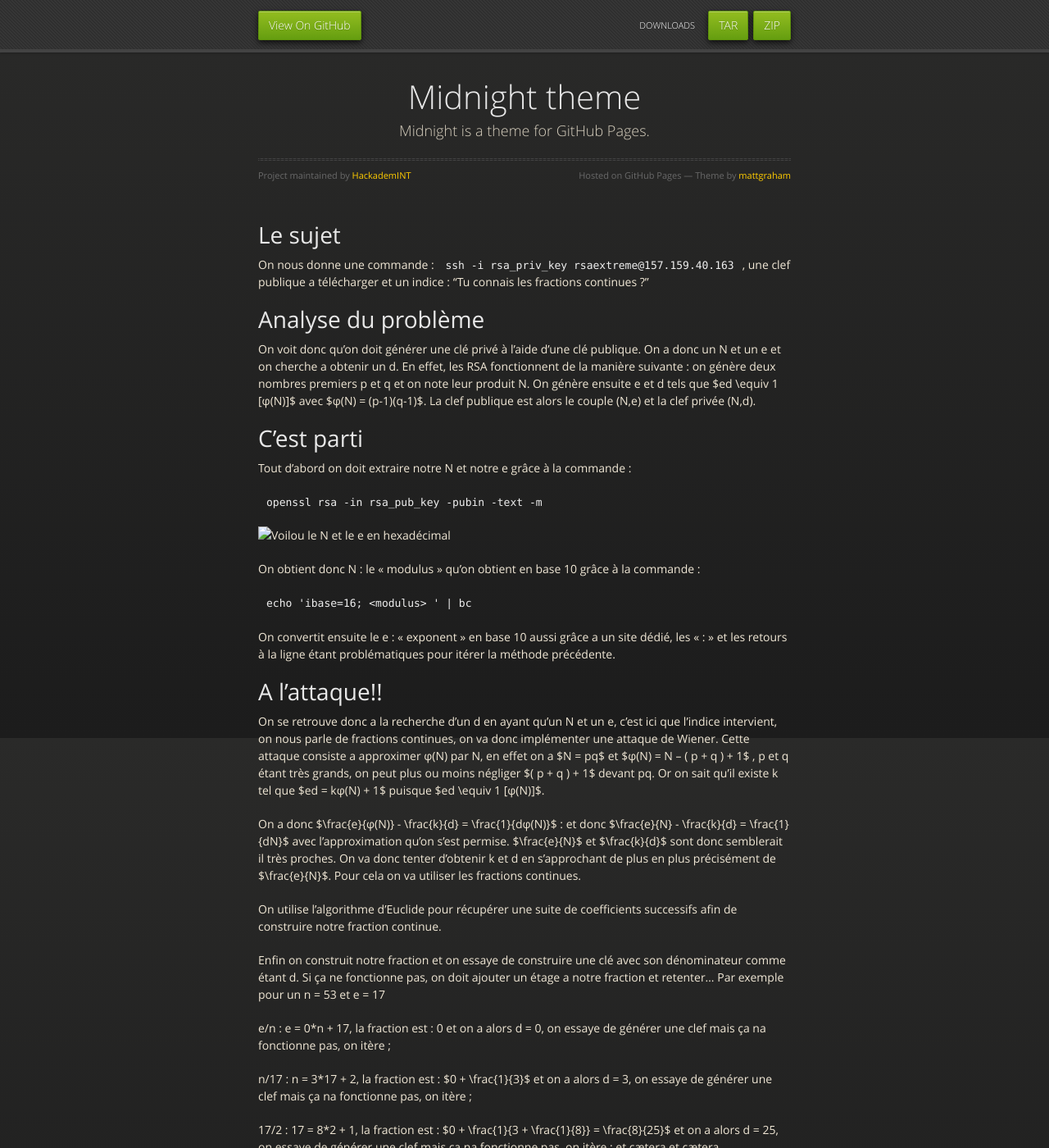
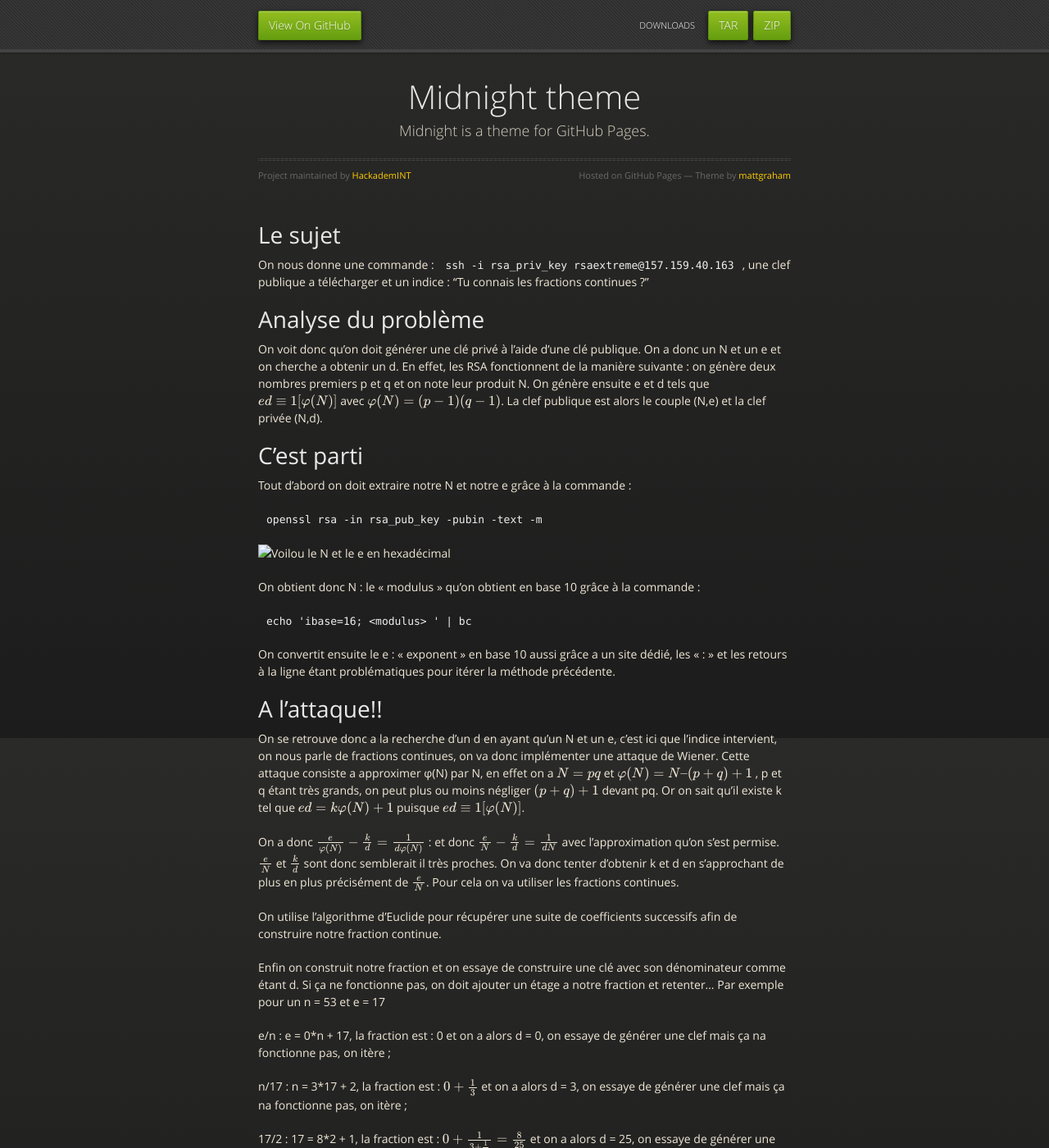
Before and after one commit to HackademINT/hackademint.github.io-legacy, a Jekyll site: the page built from _posts/2018-2019/StarHackademINT2018/2019-03-25-RSA-Extreme.md, in a window 1280 px wide and 1400 px high. Shown: the whole window at 82% size. Built offline with Jekyll 4.4.1, drawn with Linux system fonts in a browser that asks for light colours; our own code applies the rules of GitHub Pages for plain Markdown files; formulas are drawn with MathJax 3; some of the changed text lies outside the part shown.

Commit message:
Adding LateX interpreter

```diff
--- a/_layouts/default.html
+++ b/_layouts/default.html
@@ -15,6 +15,9 @@
     <link rel="stylesheet" href="{{ '/assets/css/ie.css' | relative_url }}">
     <![endif]-->
     <meta name="viewport" content="width=device-width, initial-scale=1, user-scalable=no">
+    <script type="text/javascript"
+      src="http://cdn.mathjax.org/mathjax/latest/MathJax.js?config=TeX-AMS-MML_HTMLorMML">
+    </script>
 
   </head>
   <body>
--- a/_posts/2018-2019/StarHackademINT2018/2019-03-25-RSA-Extreme.md
+++ b/_posts/2018-2019/StarHackademINT2018/2019-03-25-RSA-Extreme.md
@@ -18,8 +18,8 @@
 
 # Analyse du problème
 On voit donc qu’on doit générer une clé privé à l’aide d’une clé publique. On a donc un N et un e et on cherche a obtenir un d.
-En effet, les RSA fonctionnent de la manière suivante : on génère deux nombres premiers p et q et on note leur produit N. On génère ensuite e et d tels que $ed \equiv 1 [φ(N)]$
-avec $φ(N) = (p-1)(q-1)$. La clef publique est alors le couple (N,e) et la clef privée (N,d).
+En effet, les RSA fonctionnent de la manière suivante : on génère deux nombres premiers p et q et on note leur produit N. On génère ensuite e et d tels que $$ed \equiv 1 [φ(N)]$$
+avec $$φ(N) = (p-1)(q-1)$$. La clef publique est alors le couple (N,e) et la clef privée (N,d).
 
 # C'est parti
 Tout d’abord on doit extraire notre N et notre e grâce à la commande :
@@ -36,11 +36,11 @@
 
 # A l'attaque!!
 On se retrouve donc a la recherche d’un d en ayant qu’un N et un e, c’est ici que l’indice intervient, on nous parle de fractions continues, on va donc implémenter une attaque de Wiener.
-Cette attaque consiste a approximer φ(N) par N, en effet on a $N = pq$ et $φ(N) = N – ( p + q ) + 1$ , p et q étant très grands, on peut plus ou moins négliger $( p + q ) + 1$ devant pq.
-Or on sait qu’il existe k tel que $ed = kφ(N) + 1$ puisque $ed \equiv 1 [φ(N)]$.
+Cette attaque consiste a approximer φ(N) par N, en effet on a $$N = pq$$ et $$φ(N) = N – ( p + q ) + 1$$ , p et q étant très grands, on peut plus ou moins négliger $$( p + q ) + 1$$ devant pq.
+Or on sait qu’il existe k tel que $$ed = kφ(N) + 1$$ puisque $$ed \equiv 1 [φ(N)]$$.
 
-On a donc $\frac{e}{φ(N)} - \frac{k}{d} = \frac{1}{dφ(N)}$ : et donc $\frac{e}{N} - \frac{k}{d} = \frac{1}{dN}$ avec l’approximation qu’on s’est permise. $\frac{e}{N}$ et $\frac{k}{d}$ sont donc semblerait il très proches.
-On va donc tenter d’obtenir k et d en s’approchant de plus en plus précisément de $\frac{e}{N}$. Pour cela on va utiliser les fractions continues.
+On a donc $$\frac{e}{φ(N)} - \frac{k}{d} = \frac{1}{dφ(N)}$$ : et donc $$\frac{e}{N} - \frac{k}{d} = \frac{1}{dN}$$ avec l’approximation qu’on s’est permise. $$\frac{e}{N}$$ et $$\frac{k}{d}$$ sont donc semblerait il très proches.
+On va donc tenter d’obtenir k et d en s’approchant de plus en plus précisément de $$\frac{e}{N}$$. Pour cela on va utiliser les fractions continues.
 
 On utilise l’algorithme d’Euclide pour récupérer une suite de coefficients successifs afin de construire notre fraction continue.
 
@@ -49,9 +49,9 @@
 
 e/n : e = 0*n + 17, la fraction est : 0 et on a alors d = 0, on essaye de générer une clef mais ça na fonctionne pas, on itère ;
 
-n/17 : n = 3*17 + 2, la fraction est : $0 + \frac{1}{3}$ et on a alors d = 3, on essaye de générer une clef mais ça na fonctionne pas, on itère ;
+n/17 : n = 3*17 + 2, la fraction est : $$0 + \frac{1}{3}$$ et on a alors d = 3, on essaye de générer une clef mais ça na fonctionne pas, on itère ;
 
-17/2 : 17 = 8*2 + 1, la fraction est : $0 + \frac{1}{3 + \frac{1}{8}} = \frac{8}{25}$ et on a alors d = 25, on essaye de générer une clef mais ça na fonctionne pas, on itère ;
+17/2 : 17 = 8*2 + 1, la fraction est : $$0 + \frac{1}{3 + \frac{1}{8}} = \frac{8}{25}$$ et on a alors d = 25, on essaye de générer une clef mais ça na fonctionne pas, on itère ;
 et cætera et cætera.
 
 # L'implémentation
```
Also changed, not shown: _posts/2018-2019/StarHackademINT2018/2019-03-25-Zipperonni.md (+0 -6 lines), index.md (+2 -2 lines), assets/images/RSAextreme.png (added), assets/images/Zipperonni1.png (renamed from _posts/2018-2019/StarHackademINT2018/Zipperonni1.png), assets/images/Zipperonni2.png (renamed from _posts/2018-2019/StarHackademINT2018/Zipperonni2.png).
